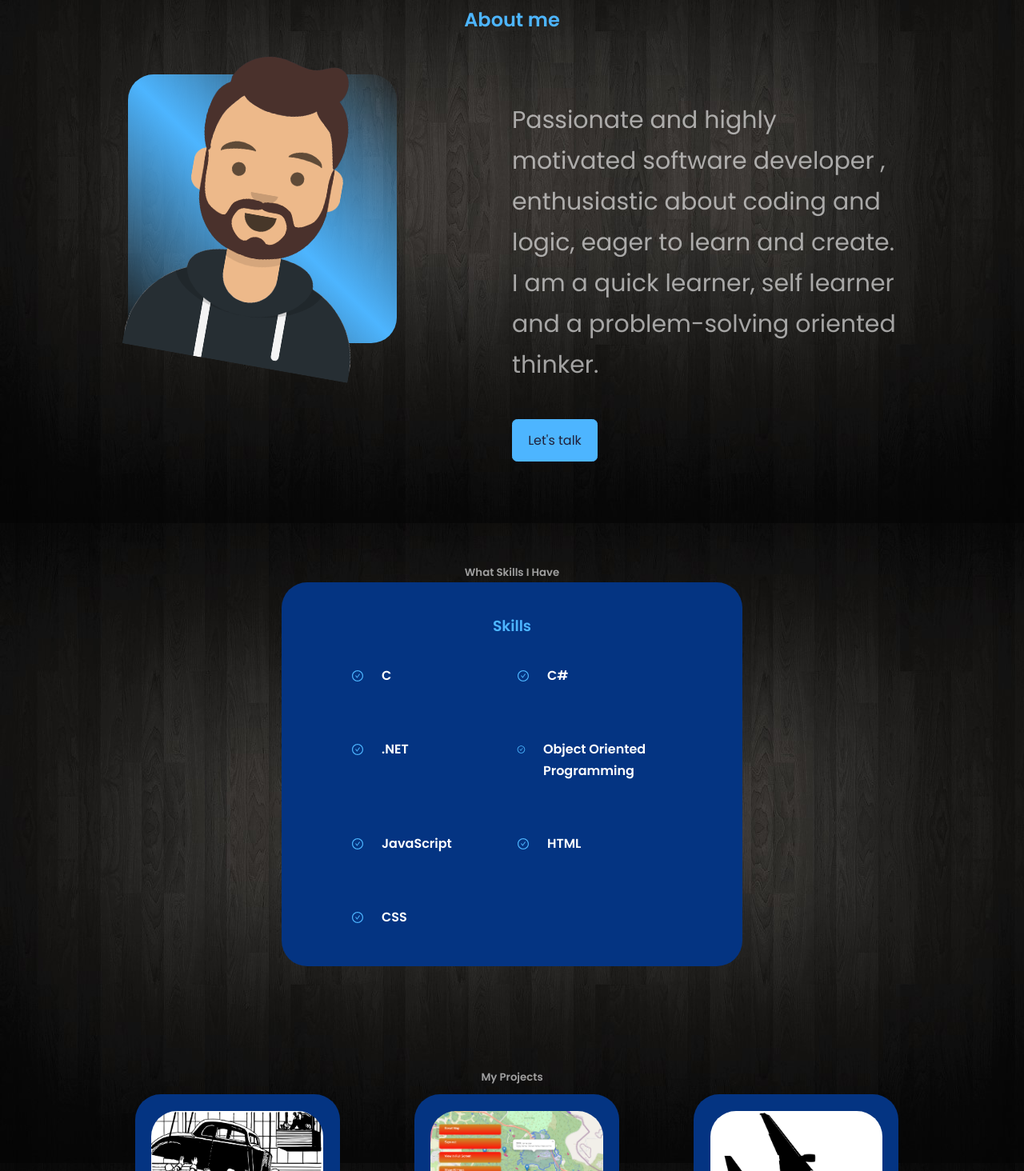
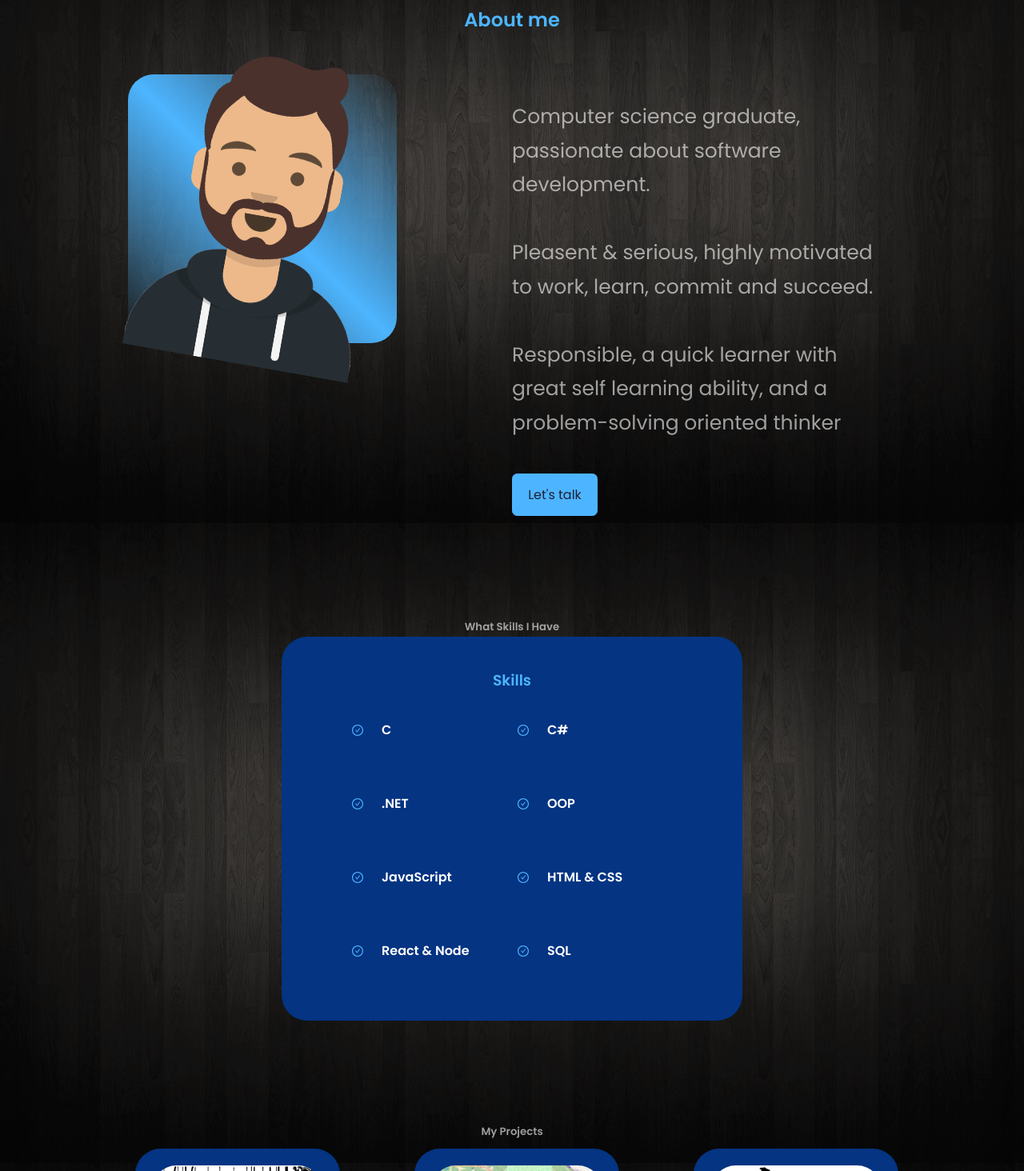
Before and after one commit to TomerBerko/Portfolio, a React (Create React App) app: page / in a window 1280 px wide. Shown: the part 946-2410 px from the top of the page at 80% size. Built offline with nearby package versions, Linux system fonts and the light colour scheme.

Commit message:
few chenges

```diff
--- a/src/components/about/About.jsx
+++ b/src/components/about/About.jsx
@@ -17,8 +17,11 @@
         </div>
         <div className='about__content'>
         <p>
-        Passionate and highly motivated software developer , enthusiastic about coding and logic, eager to learn and create.
-        <br />I am a quick learner, self learner and a problem-solving oriented thinker.</p>
+          Computer science graduate,<br />
+          passionate about software development.<br /><br />
+          Pleasent & serious, highly motivated to work,  learn, commit and succeed.<br /><br />
+          Responsible, a quick learner with great self learning ability, and a problem-solving oriented thinker
+          </p>
 
         <a href="#contact" className='btn btn-primary'>Let's talk</a>
         </div>
--- a/src/components/about/about.css
+++ b/src/components/about/about.css
@@ -33,7 +33,7 @@
 }
 
 .about__content p{
-    font-size:30px;
+    font-size:25px;
     margin: 2rem 0 2.6rem;
     color: var(--color-light);
 
--- a/src/components/experience/Experience.jsx
+++ b/src/components/experience/Experience.jsx
@@ -25,7 +25,7 @@
             </article>
             <article className='experience__details'>
               <AiOutlineCheckCircle className='experience__details-icon'/>
-              <h4>Object Oriented Programming</h4>
+              <h4>OOP</h4>
             </article>
             <article className='experience__details'>
               <AiOutlineCheckCircle className='experience__details-icon'/>
@@ -33,13 +33,16 @@
             </article>
             <article className='experience__details'>
               <AiOutlineCheckCircle className='experience__details-icon'/>
-              <h4> HTML</h4>
+              <h4> HTML & CSS</h4>
             </article>
             <article className='experience__details'>
               <AiOutlineCheckCircle className='experience__details-icon'/>
-              <h4>CSS</h4>
+              <h4>React & Node</h4>
             </article>
-
+            <article className='experience__details'>
+              <AiOutlineCheckCircle className='experience__details-icon'/>
+              <h4>SQL</h4>
+            </article>
           </div>
         </div>
       </div>
--- a/src/components/header/Header.jsx
+++ b/src/components/header/Header.jsx
@@ -8,11 +8,11 @@
 const Header = () => {
 
   return (
-    <header >
+    <header>
       <div className="container header__container animate__animated animate__fadeInUp">
         <h5>Hello I'm</h5>
         <h1>Tomer Berkovich</h1>
-        <h5 className="text-light">3rd year computer science student</h5>
+        <h5 className="text-light">Computer science graduate</h5>
         <CTA />
         <HeaderSocials />
 
```
Also changed, not shown: 1 other file (tests, documents, lock files or other folders).
